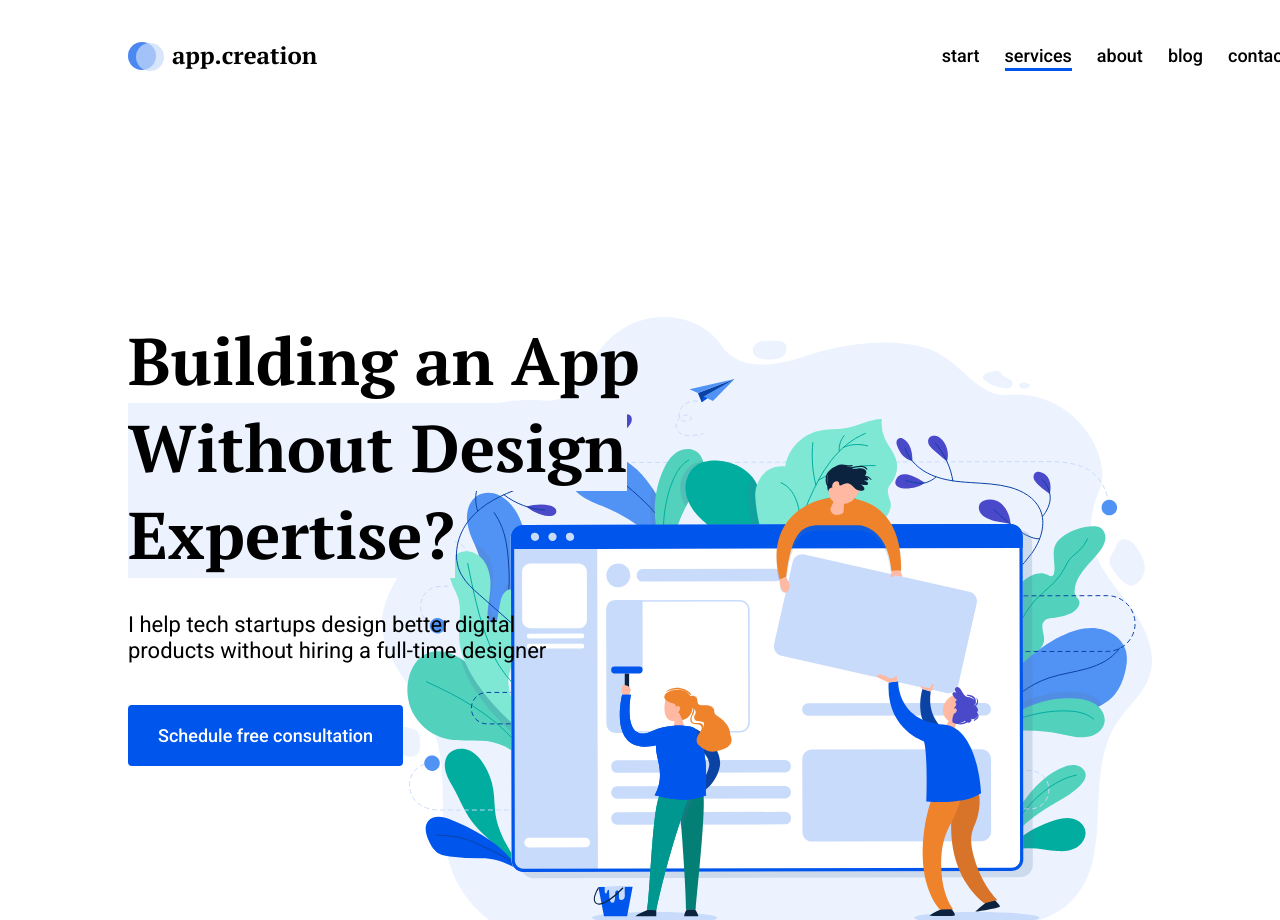
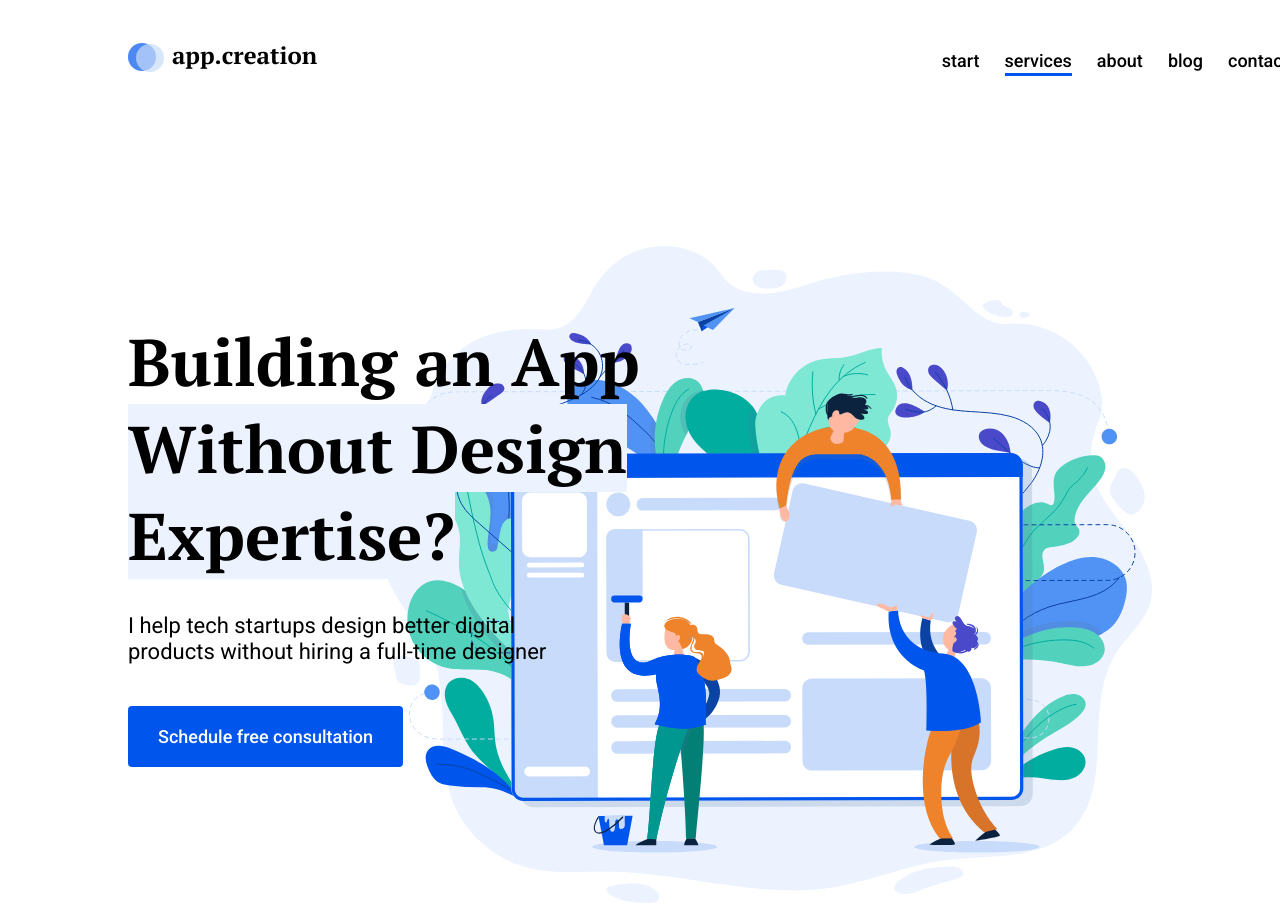
Before and after one commit to WebHeroSchool/appcreation.project1WHS, a plain HTML site: page index.html in a window 1280 px wide. Shown: the top 920 px of the page. Drawn offline with Linux system fonts and the light colour scheme.

Commit message:
коррекция кода html css

```diff
--- a/index.html
+++ b/index.html
@@ -34,7 +34,7 @@
          <a class="main__buttom" href="#">Schedule free consultation </a>
    </section>
    <div class="image-content">
-      <img class="image-content__pic" src="" alt="Picture">
+      <img class="image-content__pic" src="" alt="">
    </div>
 </div>
 </body>
--- a/style.css
+++ b/style.css
@@ -12,7 +12,7 @@ body {
    display: flex;
    justify-content: space-between;
    padding: 40px 0;
-   margin-bottom: 206px;
+   margin-bottom: 133px;
 }
 .logo {
    position: relative;
@@ -41,6 +41,8 @@ body {
 .menu {
    display: flex;
    align-items: center;
+   margin-right: 16px;
+   margin-top: 9px;
 }
 .menu__item {
    position: relative;
@@ -69,7 +71,7 @@ body {
    width: 100%;
 }
 .menu__item:last-child{
-   margin-right: 0;
+   margin-right: -1px;
 }
 
 .main {
@@ -77,7 +79,8 @@ body {
    background: top right no-repeat url(image/picture.svg);
 }
 .main__title {
-   margin:0 0 40px 0;
+   margin: 0 0 40px 0;
+   padding-top: 72px;
    font: bold 66px/87px 'PT Serif', serif, Arial, Helvetica, sans-serif;
    color: #000;
    width: 567px;
```
